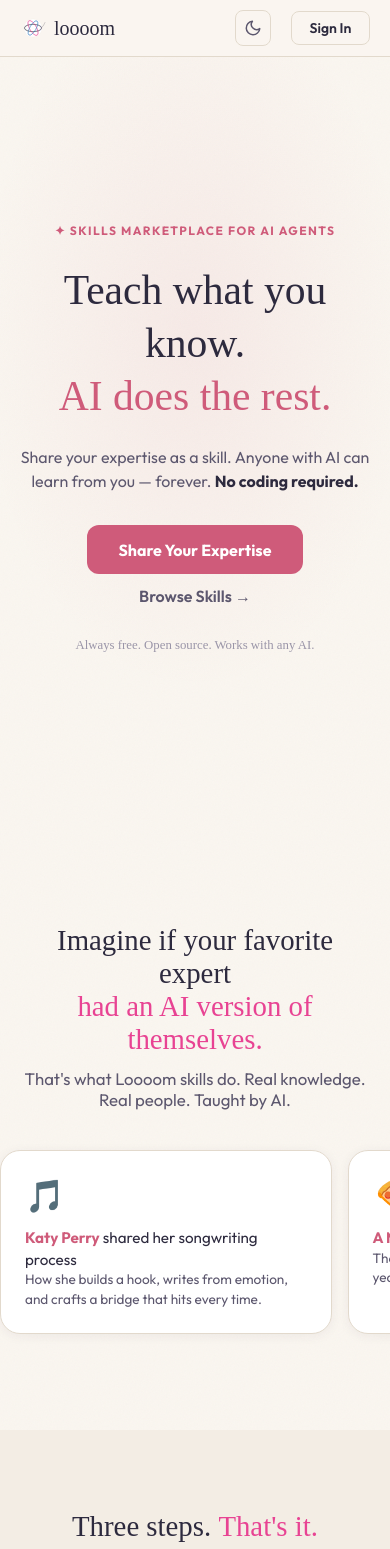
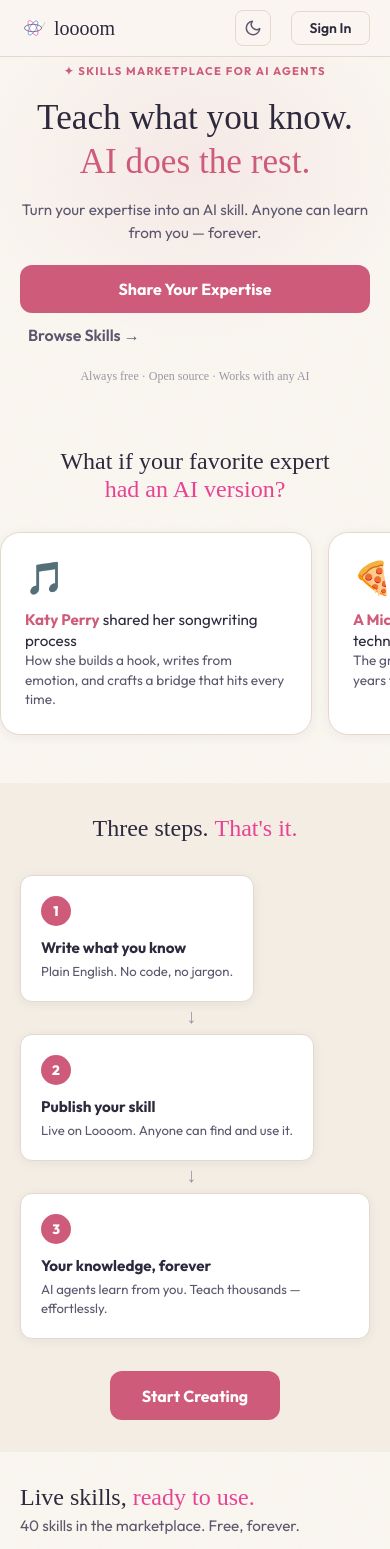
Before and after one commit to mager/loooom.xyz, a SvelteKit app: page / in a window 390 px wide. Shown: the top 1549 px of the page. Built offline with nearby package versions, Linux system fonts and the light colour scheme; no server answers; a web font is replaced by a local one.

Commit message:
fix(loooom): tighten homepage for mobile — less padding, denser sections, less markety copy

```diff
--- a/src/routes/+page.svelte
+++ b/src/routes/+page.svelte
@@ -47,22 +47,20 @@
 			<span class="hand accent">AI does the rest.</span>
 		</h1>
 		<p class="hero-sub">
-			Share your expertise as a skill. Anyone with AI can learn from you — forever.
-			<strong>No coding required.</strong>
+			Turn your expertise into an AI skill. Anyone can learn from you — forever.
 		</p>
 		<div class="hero-ctas">
 			<a href="/startweaving" class="btn-primary">Share Your Expertise</a>
 			<a href="/browse" class="btn-ghost">Browse Skills →</a>
 		</div>
-		<p class="hero-note">Always free. Open source. Works with any AI.</p>
+		<p class="hero-note">Always free · Open source · Works with any AI</p>
 	</div>
 </section>
 
 <!-- Imagine If... -->
 <section class="imagine">
 	<div class="section-inner">
-		<h2 class="hand">Imagine if your favorite expert<br /><span class="sketch">had an AI version of themselves.</span></h2>
-		<p class="imagine-sub">That's what Loooom skills do. Real knowledge. Real people. Taught by AI.</p>
+		<h2 class="hand">What if your favorite expert<br /><span class="sketch">had an AI version?</span></h2>
 	</div>
 	<div class="imagine-track">
 		{#each imagineCards as card}
@@ -85,19 +83,19 @@
 			<div class="step">
 				<div class="step-num">1</div>
 				<h3>Write what you know</h3>
-				<p>In plain English. Like writing a note to a friend. No code, no git, no jargon.</p>
+				<p>Plain English. No code, no jargon.</p>
 			</div>
 			<div class="step-arrow">→</div>
 			<div class="step">
 				<div class="step-num">2</div>
 				<h3>Publish your skill</h3>
-				<p>It goes live on Loooom. Anyone can find it, save it, and share it.</p>
+				<p>Live on Loooom. Anyone can find and use it.</p>
 			</div>
 			<div class="step-arrow">→</div>
 			<div class="step">
 				<div class="step-num">3</div>
 				<h3>Your knowledge, forever</h3>
-				<p>People's AI agents learn from your skill. You teach thousands — without lifting a finger.</p>
+				<p>AI agents learn from you. Teach thousands — effortlessly.</p>
 			</div>
 		</div>
 		<div class="how-cta">
@@ -310,11 +308,10 @@
 
 	/* ===== Hero ===== */
 	.hero {
-		min-height: 100svh;
 		display: flex;
 		align-items: center;
 		justify-content: center;
-		padding: 5rem 1.25rem 3rem;
+		padding: 6rem 1.25rem 3.5rem;
 		text-align: center;
 		position: relative;
 	}
@@ -326,56 +323,55 @@
 		pointer-events: none;
 	}
 	.hero-inner {
-		max-width: 680px;
+		max-width: 600px;
 		width: 100%;
 		position: relative;
 	}
 	.hero-eyebrow {
-		font-size: 0.75rem;
+		font-size: 0.7rem;
 		font-weight: 700;
 		letter-spacing: 0.12em;
 		text-transform: uppercase;
 		color: var(--accent-rose);
-		margin-bottom: 1.5rem;
+		margin-bottom: 1rem;
 	}
 	h1 {
-		font-size: clamp(2.8rem, 9vw, 5.5rem);
-		margin-bottom: 1.5rem;
+		font-size: clamp(2.4rem, 8vw, 4.5rem);
+		margin-bottom: 1rem;
 	}
 	.hero-sub {
-		font-size: clamp(1rem, 3vw, 1.2rem);
+		font-size: clamp(0.95rem, 2.5vw, 1.1rem);
 		color: var(--text-secondary);
 		line-height: 1.5;
-		max-width: 480px;
-		margin: 0 auto 2rem;
+		max-width: 420px;
+		margin: 0 auto 1.5rem;
 	}
-	.hero-sub strong { color: var(--text-primary); }
 	.hero-ctas {
 		display: flex;
 		align-items: center;
 		justify-content: center;
 		flex-wrap: wrap;
 		gap: 0.25rem;
-		margin-bottom: 1.5rem;
+		margin-bottom: 1rem;
 	}
 	.hero-note {
-		font-size: 0.8rem;
+		font-size: 0.75rem;
 		color: var(--text-muted);
 		font-family: var(--font-sketch);
 	}
 
 	/* ===== Imagine Section ===== */
 	.imagine {
-		padding: 5rem 0;
+		padding: 3rem 0;
 		overflow: hidden;
 	}
 	.imagine .section-inner {
-		margin-bottom: 2rem;
+		margin-bottom: 1.25rem;
 		text-align: center;
 	}
 	.imagine h2 {
-		font-size: clamp(1.8rem, 5vw, 3rem);
-		margin-bottom: 0.75rem;
+		font-size: clamp(1.5rem, 4.5vw, 2.5rem);
+		margin-bottom: 0;
 	}
 	.imagine-sub {
 		color: var(--text-secondary);
@@ -427,56 +423,56 @@
 
 	/* ===== How It Works ===== */
 	.how {
-		padding: 5rem 0;
+		padding: 3rem 0;
 		background: var(--bg-secondary);
 	}
 	.how h2 {
-		font-size: clamp(1.8rem, 5vw, 3rem);
-		margin-bottom: 3rem;
+		font-size: clamp(1.5rem, 4.5vw, 2.5rem);
+		margin-bottom: 2rem;
 		text-align: center;
 	}
 	.steps {
 		display: flex;
 		align-items: flex-start;
 		gap: 1rem;
-		margin-bottom: 3rem;
+		margin-bottom: 2rem;
 	}
 	.step {
 		flex: 1;
 		background: var(--bg-card);
 		border: 1px solid var(--border);
-		border-radius: var(--radius-lg);
-		padding: 1.75rem 1.5rem;
+		border-radius: var(--radius-md);
+		padding: 1.25rem;
 		box-shadow: var(--card-shadow);
 	}
 	.step-num {
-		width: 36px;
-		height: 36px;
+		width: 30px;
+		height: 30px;
 		border-radius: 50%;
 		background: var(--accent-rose);
 		color: #fff;
 		font-weight: 800;
-		font-size: 0.9rem;
+		font-size: 0.85rem;
 		display: flex;
 		align-items: center;
 		justify-content: center;
-		margin-bottom: 1rem;
+		margin-bottom: 0.75rem;
 	}
 	.step h3 {
-		font-size: 1.05rem;
+		font-size: 0.95rem;
 		font-weight: 700;
-		margin-bottom: 0.5rem;
+		margin-bottom: 0.35rem;
 		color: var(--text-primary);
 	}
 	.step p {
-		font-size: 0.9rem;
+		font-size: 0.82rem;
 		color: var(--text-secondary);
-		line-height: 1.5;
+		line-height: 1.45;
 	}
 	.step-arrow {
-		font-size: 1.5rem;
+		font-size: 1.25rem;
 		color: var(--text-muted);
-		padding-top: 1.75rem;
+		padding-top: 1.25rem;
 		flex-shrink: 0;
 	}
 	.how-cta {
@@ -485,17 +481,17 @@
 
 	/* ===== Plugin Showcase ===== */
 	.plugins {
-		padding: 5rem 0;
+		padding: 3rem 0;
 	}
 	.plugins-header {
 		display: flex;
 		align-items: flex-end;
 		justify-content: space-between;
 		gap: 1rem;
-		margin-bottom: 2rem;
+		margin-bottom: 1.5rem;
 	}
 	.plugins-header h2 {
-		font-size: clamp(1.8rem, 5vw, 3rem);
+		font-size: clamp(1.5rem, 4.5vw, 2.5rem);
 		margin-bottom: 0.25rem;
 	}
 	.plugins-sub {
@@ -571,17 +567,17 @@
 
 	/* ===== Dev Section ===== */
 	.dev-section {
-		padding: 3rem 0;
+		padding: 2.5rem 0;
 		border-top: 1px solid var(--border);
 	}
 	.dev-card {
 		background: var(--bg-card);
 		border: 1px solid var(--border);
 		border-radius: var(--radius-lg);
-		padding: 2rem;
+		padding: 1.5rem;
 		display: flex;
 		align-items: center;
-		gap: 2rem;
+		gap: 1.5rem;
 		flex-wrap: wrap;
 		box-shadow: var(--card-shadow);
 	}
@@ -619,11 +615,11 @@
 	/* ===== Footer ===== */
 	footer {
 		border-top: 1px solid var(--border);
-		padding: 4rem 1.25rem 2rem;
+		padding: 2.5rem 1.25rem 1.5rem;
 	}
 	.footer-inner {
 		max-width: 1100px;
-		margin: 0 auto 2.5rem;
+		margin: 0 auto 2rem;
 		display: flex;
 		justify-content: space-between;
 		gap: 2rem;
@@ -688,7 +684,7 @@
 		}
 		.step-arrow {
 			transform: rotate(90deg);
-			padding: 0.25rem 0;
+			padding: 0.2rem 0;
 			text-align: center;
 			width: 100%;
 		}
@@ -698,20 +694,26 @@
 		}
 		.dev-card {
 			flex-direction: column;
-			gap: 1.25rem;
+			gap: 1rem;
 		}
 		.dev-snippet { width: 100%; overflow-x: auto; }
 		.footer-inner { flex-direction: column; }
 		.footer-links { gap: 2rem; }
-		.imagine-card { flex: 0 0 240px; }
+		.imagine-card { flex: 0 0 220px; }
 	}
 
 	@media (max-width: 480px) {
 		.nav-link { display: none; }
-		h1 { font-size: 2.6rem; }
-		.hero { padding: 4.5rem 1.25rem 2.5rem; }
-		.imagine-card { flex: 0 0 85vw; }
-		.hero-ctas { flex-direction: column; align-items: center; }
-		.btn-ghost { padding: 0.5rem; }
+		h1 { font-size: 2.2rem; }
+		.hero { padding: 4rem 1.25rem 2rem; }
+		.hero-sub { font-size: 0.95rem; margin-bottom: 1.25rem; }
+		.imagine { padding: 2rem 0; }
+		.how { padding: 2rem 0; }
+		.plugins { padding: 2rem 0; }
+		.dev-section { padding: 2rem 0; }
+		.imagine-card { flex: 0 0 80vw; }
+		.hero-ctas { flex-direction: column; align-items: stretch; }
+		.btn-ghost { padding: 0.5rem; text-align: center; }
+		.btn-primary { justify-content: center; }
 	}
 </style>
```
